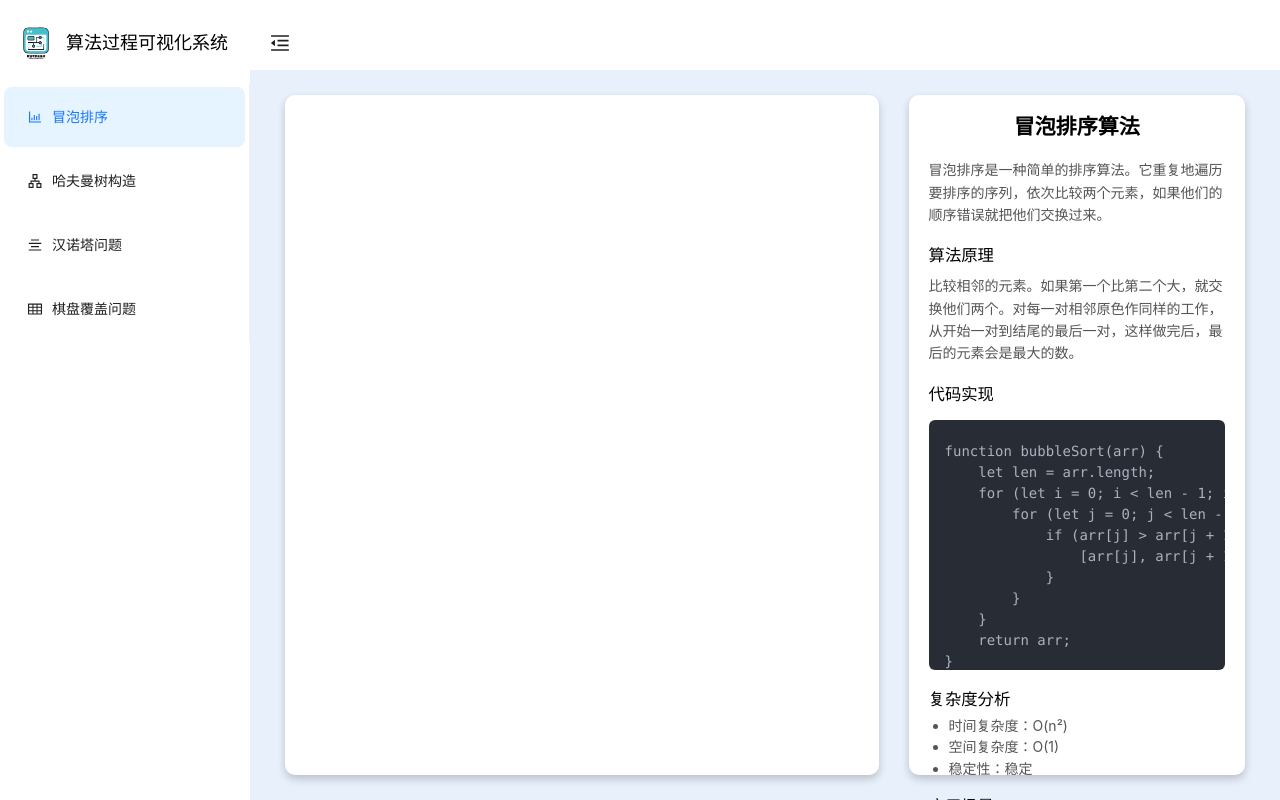
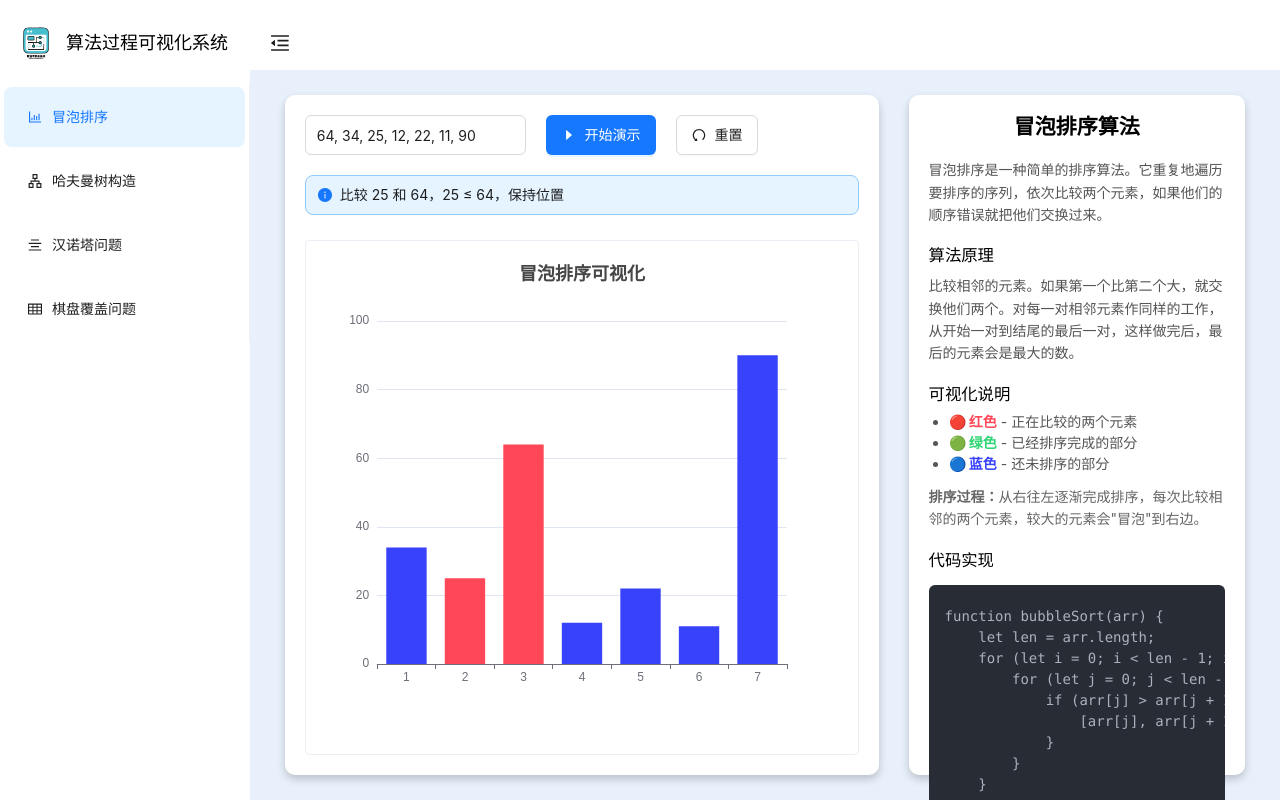
Before and after one commit to wxycherry/Algorithm-visualization, a Vue app: page /layout/Bubbles in a window 1280 px wide. Built offline with nearby package versions, Linux system fonts and the light colour scheme.

Commit message:
feat:冒泡排序可视化完成

```diff
--- a/components.d.ts
+++ b/components.d.ts
@@ -8,9 +8,11 @@ export {}
 /* prettier-ignore */
 declare module 'vue' {
   export interface GlobalComponents {
+    AAlert: typeof import('ant-design-vue/es')['Alert']
     ABreadcrumb: typeof import('ant-design-vue/es')['Breadcrumb']
     ABreadcrumbItem: typeof import('ant-design-vue/es')['BreadcrumbItem']
     AButton: typeof import('ant-design-vue/es')['Button']
+    AInput: typeof import('ant-design-vue/es')['Input']
     ALayout: typeof import('ant-design-vue/es')['Layout']
     ALayoutContent: typeof import('ant-design-vue/es')['LayoutContent']
     ALayoutFooter: typeof import('ant-design-vue/es')['LayoutFooter']
@@ -18,6 +20,8 @@ declare module 'vue' {
     ALayoutSider: typeof import('ant-design-vue/es')['LayoutSider']
     AMenu: typeof import('ant-design-vue/es')['Menu']
     AMenuItem: typeof import('ant-design-vue/es')['MenuItem']
+    ASpace: typeof import('ant-design-vue/es')['Space']
+    ATooltip: typeof import('ant-design-vue/es')['Tooltip']
     RouterLink: typeof import('vue-router')['RouterLink']
     RouterView: typeof import('vue-router')['RouterView']
   }
--- a/package.json
+++ b/package.json
@@ -16,6 +16,7 @@
     "@ant-design/icons-vue": "^7.0.1",
     "ant-design-vue": "^4.2.6",
     "axios": "^1.8.4",
+    "echarts": "^5.6.0",
     "pinia": "^3.0.1",
     "vue": "^3.5.13",
     "vue-router": "^4.5.0"
--- a/src/views/Bubbles/BubblesPages.vue
+++ b/src/views/Bubbles/BubblesPages.vue
@@ -1,20 +1,263 @@
 <script setup lang="ts">
-// const bubbleSort = (arr: number[]) => {
-//   const len = arr.length
-//   for (let i = 0; i < len - 1; i++) {
-//     for (let j = 0; j < len - 1 - i; j++) {
-//       if (arr[j] > arr[j + 1]) {
-//         ;[arr[j], arr[j + 1]] = [arr[j + 1], arr[j]]
-//       }
-//     }
-//   }
-//   return arr
-// }
+import { ref, onMounted, onUnmounted } from 'vue'
+import { h } from 'vue'
+import { CaretRightOutlined, UndoOutlined } from '@ant-design/icons-vue'
+import * as echarts from 'echarts'
+
+const reset = () => {
+  inputNumbers.value = '64, 34, 25, 12, 22, 11, 90'
+  // 重置后自动开始新的排序演示
+  setTimeout(() => {
+    startSort()
+  }, 100)
+}
+
+const inputNumbers = ref('64, 34, 25, 12, 22, 11, 90')
+const chartContainer = ref<HTMLElement | null>(null)
+let chart: echarts.ECharts | null = null
+let sortingSteps: Array<{ data: number[]; comparison?: { i: number; j: number } }> = []
+let currentStep = 0
+let sortingInterval: ReturnType<typeof setInterval> | null = null
+const isSorting = ref(false)
+const progressText = ref('')
+const isInitializing = ref(true)
+
+// 初始化图表
+const initChart = (data: number[]) => {
+  if (!chartContainer.value) return
+
+  chart = echarts.init(chartContainer.value)
+  updateChartWithColors(data)
+}
+
+// 计算当前已排序的元素数量
+const getSortedCount = () => {
+  let sortedCount = 0
+  // 遍历到当前步骤，计算有多少个没有比较状态的步骤
+  for (let i = 0; i < currentStep && i < sortingSteps.length; i++) {
+    if (!sortingSteps[i].comparison) {
+      sortedCount++
+    }
+  }
+  // 减去初始状态（第一个步骤没有比较状态，但不代表排序完成）
+  return Math.max(0, sortedCount - 1)
+}
+
+// 更新图表数据并设置颜色
+const updateChartWithColors = (data: number[], comparison?: { i: number; j: number }) => {
+  if (!chart) return
+
+  const sortedCount = getSortedCount()
+
+  const colors = data.map((_, index) => {
+    if (comparison) {
+      // 当前正在比较的两个元素
+      if (index === comparison.i || index === comparison.j) {
+        return '#ff4757' // 红色 - 正在比较的元素
+      }
+      // 已经排序完成的部分（从右往左）
+      // 每完成一轮，最右边的元素就排序完成
+      if (index >= data.length - sortedCount && sortedCount > 0) {
+        return '#2ed573' // 绿色 - 已排序
+      }
+    }
+    // 默认颜色 - 未排序的部分
+    return '#3742fa' // 蓝色 - 未排序
+  })
+
+  chart.setOption({
+    title: {
+      text: '冒泡排序可视化',
+      left: 'center',
+    },
+    tooltip: {
+      trigger: 'axis',
+      axisPointer: {
+        type: 'shadow',
+      },
+      formatter: function (params: { dataIndex: number; value: number }[]) {
+        const dataIndex = params[0].dataIndex
+        const value = params[0].value
+        let status = ''
+        if (comparison) {
+          if (dataIndex === comparison.i || dataIndex === comparison.j) {
+            status = ' (正在比较)'
+          } else {
+            if (dataIndex >= data.length - sortedCount && sortedCount > 0) {
+              status = ' (已排序)'
+            } else {
+              status = ' (未排序)'
+            }
+          }
+        } else {
+          status = ' (未排序)'
+        }
+        return `索引 ${dataIndex + 1}: ${value}${status}`
+      }
+    },
+    xAxis: {
+      type: 'category',
+      data: data.map((_, index) => `${index + 1}`),
+    },
+    yAxis: {
+      type: 'value',
+    },
+    series: [
+      {
+        type: 'bar',
+        data: data,
+        itemStyle: {
+          color: function (params: { dataIndex: number }) {
+            return colors[params.dataIndex]
+          },
+        },
+        animation: true,
+        animationDuration: 500,
+        animationEasing: 'cubicOut'
+      },
+    ],
+  })
+}
+
+// 生成排序步骤
+const generateSortingSteps = (arr: number[]) => {
+  const steps: Array<{ data: number[]; comparison?: { i: number; j: number } }> = [
+    { data: arr.slice() } // 初始状态，没有比较
+  ]
+  const len = arr.length
+
+  for (let i = 0; i < len - 1; i++) {
+    for (let j = 0; j < len - 1 - i; j++) {
+      // 添加比较步骤
+      steps.push({
+        data: arr.slice(),
+        comparison: { i: j, j: j + 1 }
+      })
+
+      if (arr[j] > arr[j + 1]) {
+        ;[arr[j], arr[j + 1]] = [arr[j + 1], arr[j]]
+        // 添加交换后的步骤
+        steps.push({
+          data: arr.slice(),
+          comparison: { i: j, j: j + 1 }
+        })
+      }
+    }
+    // 每轮结束后，添加一个没有比较状态的步骤，显示已排序的部分
+    // 注意：第一轮结束后，最右边的元素已经排序完成
+    steps.push({
+      data: arr.slice()
+    })
+  }
+
+  return steps
+}
+
+// 开始排序动画
+const startSort = () => {
+  if (sortingInterval) {
+    clearInterval(sortingInterval)
+  }
+
+  const numbers = inputNumbers.value
+    .split(',')
+    .map((num) => parseInt(num.trim()))
+    .filter((num) => !isNaN(num))
+
+  if (numbers.length < 2) {
+    alert('请至少输入两个有效的数字！')
+    return
+  }
+
+  sortingSteps = generateSortingSteps(numbers.slice())
+  currentStep = 0
+  isSorting.value = true
+  progressText.value = '准备开始排序...'
+
+  initChart(sortingSteps[0].data)
+
+  sortingInterval = setInterval(() => {
+    currentStep++
+    if (currentStep >= sortingSteps.length) {
+      if (sortingInterval) clearInterval(sortingInterval)
+      // 最终状态，移除所有颜色标记
+      updateChartWithColors(sortingSteps[sortingSteps.length - 1].data)
+      isSorting.value = false
+      progressText.value = '排序完成！'
+      return
+    }
+    const step = sortingSteps[currentStep]
+    updateChartWithColors(step.data, step.comparison)
+
+    // 更新进度文本
+    if (step.comparison) {
+      const { i, j } = step.comparison
+      const val1 = step.data[i]
+      const val2 = step.data[j]
+      if (val1 > val2) {
+        progressText.value = `比较 ${val1} 和 ${val2}，${val1} > ${val2}，交换位置`
+      } else {
+        progressText.value = `比较 ${val1} 和 ${val2}，${val1} ≤ ${val2}，保持位置`
+      }
+    } else {
+      // 计算当前轮数
+      const sortedCount = getSortedCount()
+      if (sortedCount > 0 && sortedCount < numbers.length - 1) {
+        progressText.value = `第 ${sortedCount} 轮排序完成，${sortedCount} 个元素已排序`
+      } else if (currentStep === 0) {
+        progressText.value = '准备开始排序...'
+      } else if (sortedCount === 0) {
+        progressText.value = '开始第一轮排序...'
+      }
+    }
+  }, 1000) // 增加到1秒，更容易观察
+}
+
+// 处理输入框回车事件
+const handleInputEnter = () => {
+  startSort()
+}
+
+// 组件挂载时初始化
+onMounted(() => {
+  console.log(inputNumbers.value)
+  window.addEventListener('resize', () => chart?.resize())
+
+  // 页面加载后自动开始排序演示
+  setTimeout(() => {
+    isInitializing.value = false
+    startSort()
+  }, 500) // 延迟500ms确保组件完全渲染
+})
+
+// 组件卸载时清理
+onUnmounted(() => {
+  if (sortingInterval) clearInterval(sortingInterval)
+  chart?.dispose()
+  window.removeEventListener('resize', () => chart?.resize())
+})
 </script>
 
 <template>
   <div class="bubbles">
-    <div class="left"></div>
+    <div class="left">
+      <div class="top">
+        <a-space direction="vertical" style="width: 40%; margin-right: 20px">
+          <a-input v-model:value="inputNumbers" placeholder="请输入一组您想要排序的数，用逗号分隔" style="height: 40px"
+            @keyup.enter="handleInputEnter" />
+        </a-space>
+        <a-button type="primary" :icon="h(CaretRightOutlined)" style="height: 40px; margin-right: 20px"
+          @click="handleInputEnter">开始演示</a-button>
+        <a-button :icon="h(UndoOutlined)" style="height: 40px" @click="reset">重置</a-button>
+      </div>
+      <div class="progress-info" v-if="isSorting || progressText || isInitializing">
+        <a-alert :message="isInitializing ? '正在初始化排序演示...' : progressText" :type="isInitializing ? 'warning' : 'info'"
+          show-icon :closable="false" style="margin-bottom: 10px;" />
+      </div>
+      <div class="bottom">
+        <div class="chart-container" ref="chartContainer"></div>
+      </div>
+    </div>
     <div class="right">
       <div class="content">
         <h2>冒泡排序算法</h2>
@@ -26,13 +269,24 @@
         <div class="section">
           <h3>算法原理</h3>
           <p>
-            比较相邻的元素。如果第一个比第二个大，就交换他们两个。对每一对相邻原色作同样的工作，从开始一对到结尾的最后一对，这样做完后，最后的元素会是最大的数。
+            比较相邻的元素。如果第一个比第二个大，就交换他们两个。对每一对相邻元素作同样的工作，从开始一对到结尾的最后一对，这样做完后，最后的元素会是最大的数。
+          </p>
+        </div>
+        <div class="section">
+          <h3>可视化说明</h3>
+          <ul>
+            <li><span style="color: #ff4757; font-weight: bold;">🔴 红色</span> - 正在比较的两个元素</li>
+            <li><span style="color: #2ed573; font-weight: bold;">🟢 绿色</span> - 已经排序完成的部分</li>
+            <li><span style="color: #3742fa; font-weight: bold;">🔵 蓝色</span> - 还未排序的部分</li>
+          </ul>
+          <p style="font-size: 14px; color: #666; margin-top: 10px;">
+            <strong>排序过程：</strong>从右往左逐渐完成排序，每次比较相邻的两个元素，较大的元素会"冒泡"到右边。
           </p>
         </div>
         <div class="section">
           <h3>代码实现</h3>
           <pre class="code-block">
-            <code>
+            <code>{{ `
 function bubbleSort(arr) {
     let len = arr.length;
     for (let i = 0; i < len - 1; i++) {
@@ -44,7 +298,7 @@ function bubbleSort(arr) {
     }
     return arr;
 }
-            </code>
+            ` }}</code>
           </pre>
         </div>
         <div class="section">
@@ -55,14 +309,7 @@ function bubbleSort(arr) {
             <li>稳定性：稳定</li>
           </ul>
         </div>
-        <div class="section">
-          <h3>应用场景</h3>
-          <ul>
-            <li>数据量较小的排序需求</li>
-            <li>教学演示排序算法的基本概念</li>
-            <li>对稳定性有要求的简单排序场景</li>
-          </ul>
-        </div>
+
       </div>
     </div>
   </div>
@@ -84,6 +331,33 @@ function bubbleSort(arr) {
   border-radius: 10px;
   background-color: #fff;
   box-shadow: 0 4px 8px rgba(0, 0, 0, 0.2);
+  padding: 20px;
+  display: flex;
+  flex-direction: column;
+}
+
+.top {
+  display: flex;
+  align-items: center;
+  margin-bottom: 20px;
+}
+
+.progress-info {
+  margin-bottom: 15px;
+}
+
+.bottom {
+  flex: 1;
+  display: flex;
+  flex-direction: column;
+}
+
+.chart-container {
+  flex: 1;
+  min-height: 400px;
+  border: 1px solid #ebeef5;
+  border-radius: 4px;
+  padding: 20px;
 }
 
 .right {
```
Also changed, not shown: 1 other file (tests, documents, lock files or other folders).
